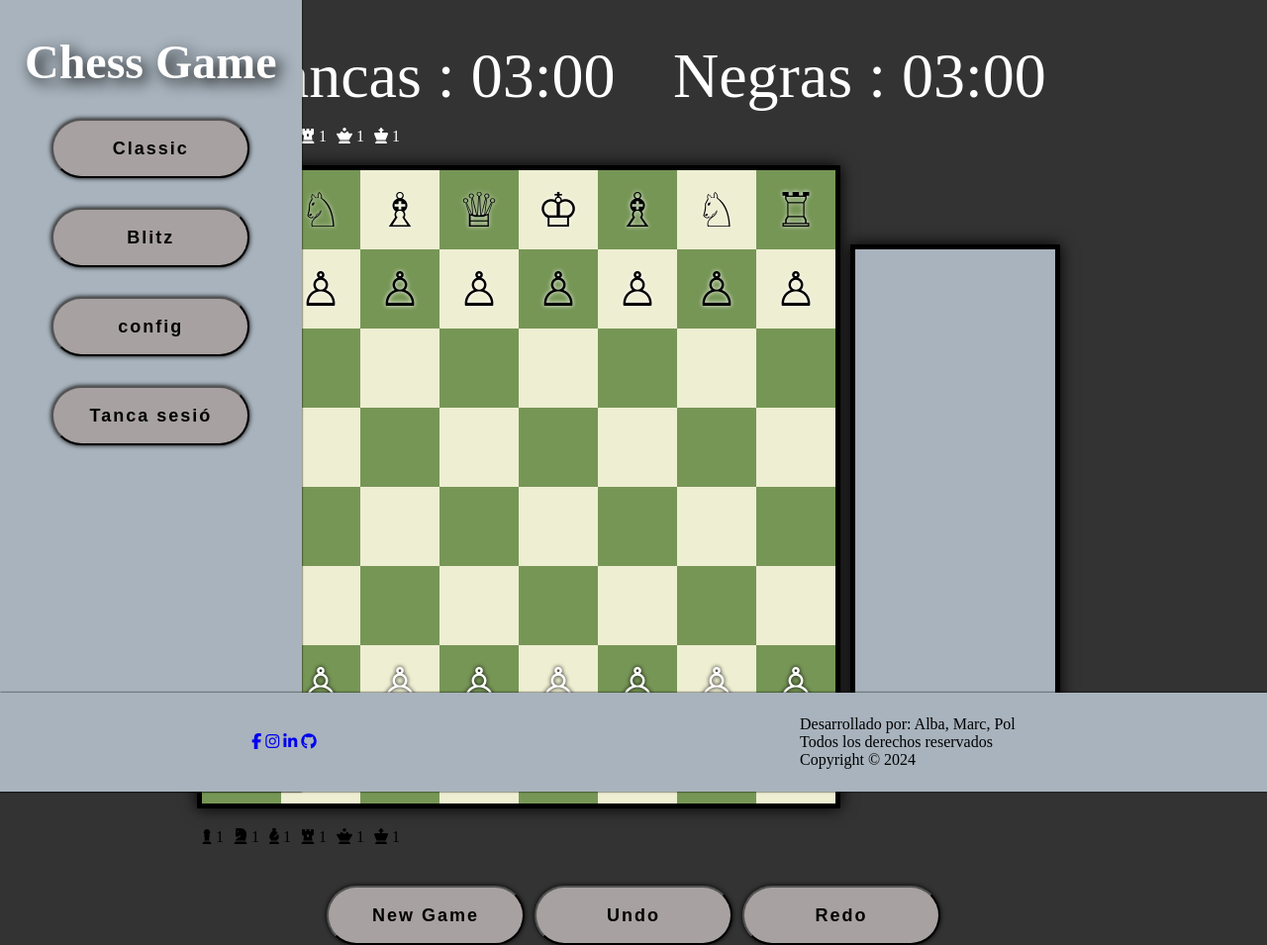
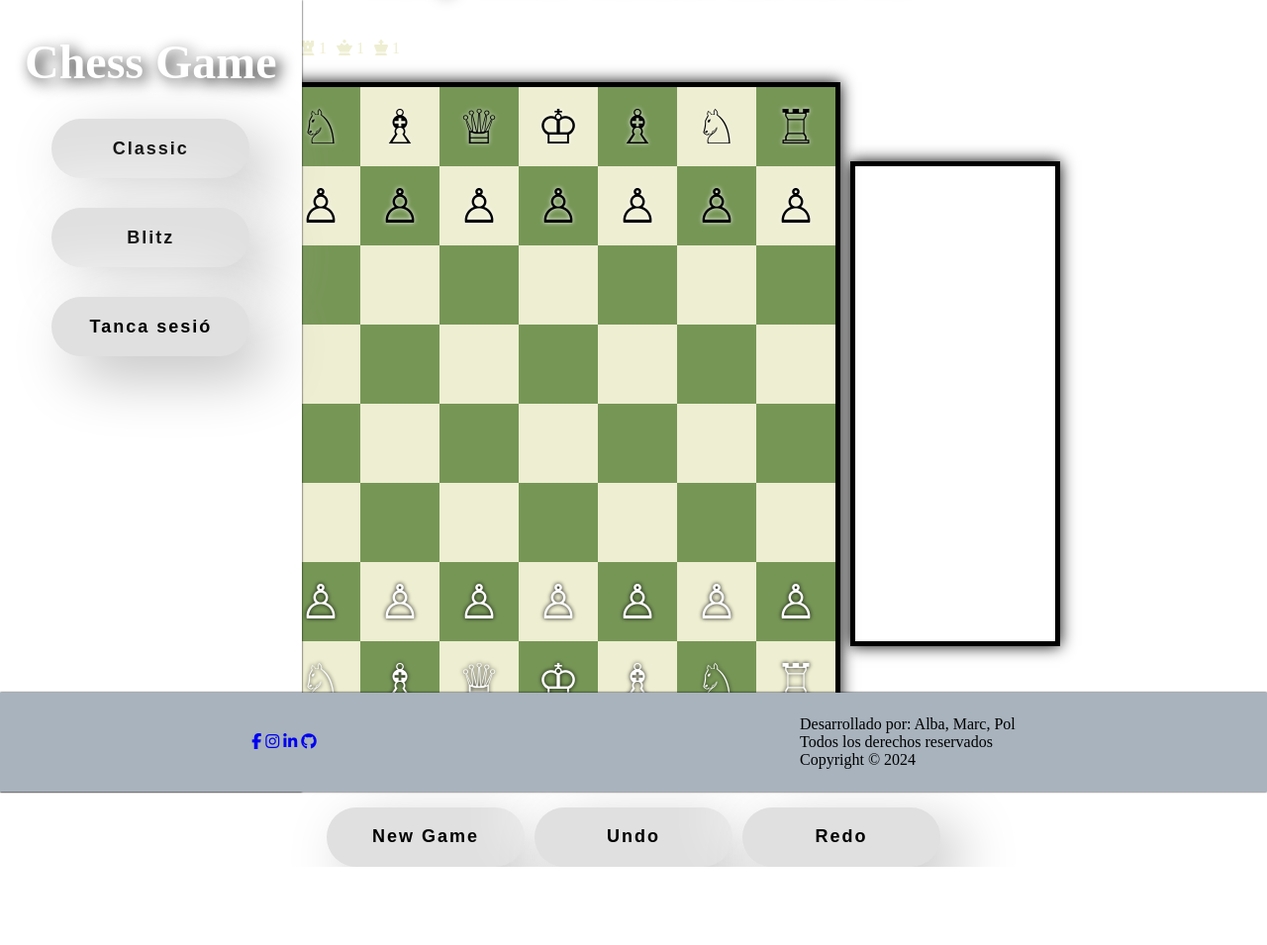
Before and after one commit to mcat37/Escacs_final, a PHP site: page /blitz.php in a window 1280 px wide. Shown: the whole page at 99% size. After the commit the page ends 876 px from the top, so only its background shows below. Run offline with PHP 8.4, Linux system fonts and the light colour scheme; a user stored in the database is signed in.

Commit message:
finalestilblanc

```diff
--- a/css/styles.css
+++ b/css/styles.css
@@ -4,17 +4,19 @@
     box-sizing:border-box;
 }
 body {
-    display: flex;
+    display: grid;
+    place-items: center;
     height: 100vh;
-    background-color: #333;
+    background-color: #ffffff;
     margin: 0;
     align-items: center;
     justify-content: center;
+
 }
 header{
     height: 100vh;
     padding: 25px;
-    background-color: rgb(168, 179, 189);
+    background-color: rgb(255, 255, 255);
     display: flex;
     flex-direction: column;
     align-items: center;
@@ -54,7 +56,7 @@ h1{
 #mainscreen{
 
     display: flex;
-    margin: 5px auto;
+    margin: 10px auto;
 
 }
 #overlay{
@@ -89,7 +91,7 @@ h1{
     display: grid;
     grid-template-columns: repeat(2, 100px);
     grid-template-rows: repeat(1, 480px);
-    background-color: rgb(168, 179, 189);
+    background-color: rgb(255, 255, 255);
     gap: 2px;
     margin: auto 10px;
     border: 5px solid rgb(0, 0, 0);
@@ -230,14 +232,16 @@ button{
     font-weight: bold;
     cursor: pointer;
     border-radius: 40px;
-    background-color: #a8a1a1;
-    color: #000000;
-    box-shadow: 0px 0px 5px #000000;
+    border: none;
+    background: #e0e0e0;
+    box-shadow:  20px 20px 60px #bebebe,
+                 -20px -20px 60px #ffffff;
 }
 button:active{
-    background-color: #a8a1a1;
-    color: black;
-    box-shadow: inset 0px 0px 15px #a8a1a1;
+    border-radius: 50px;
+    background: #769656;
+    box-shadow:  20px 20px 60px #bebebe,
+                 -20px -20px 60px #ffffff;
 }
 
 footer{
@@ -283,7 +287,7 @@ footer{
     gap: 10px;
     margin: 5px;
     font-size: 1rem;
-    color: white;
+    color:#eeeed2;
 }
 .info-bottom .info{
     color: #000;
--- a/history.php
+++ /dev/null
@@ -1 +0,0 @@
-HISTORIAL DE JUGADORS
--- a/player_list.php
+++ /dev/null
@@ -1 +0,0 @@
-AQUÍ VA LA LLISTA DE JUGADORS
--- a/web/blitz.php
+++ b/web/blitz.php
@@ -23,11 +23,11 @@ if(isset($_SESSION['id'])&& isset($_SESSION['nom_public'])):?>
     </div>
     <main>
         <div id="container">
-        <h1 class="display-4 text-center  text-primary">Benvingut <?php echo $_SESSION['nom_public']?></h1>
-            <div id="turn-indicator">Turno: Blancas</div>
+        <h1 class="display-4 text-center  text-primary">Muy bienvenidxs <?php echo $_SESSION['nom_public']?></h1>
+            <!-- <div id="turn-indicator">Turno: Blancas</div> -->
             <div id="countdowns" class="countdowns">
-                <div id="countdown1" class="countdownW">Blancas : 03:00 </div>
-                <div id="countdown2" class="countdownB">Negras : 03:00 </div>
+                <!-- <div id="countdown1" class="countdownW">Blancas : 03:00 </div>
+                <div id="countdown2" class="countdownB">Negras : 03:00 </div> -->
             </div>
             <div class="info-top">
                 <div class="info">
--- a/web/includes/header.php
+++ b/web/includes/header.php
@@ -3,7 +3,7 @@
     <nav id="menu">
             <a href="playS.php"><button id="classic">Classic</button></a>
             <a href="blitz.php"><button id="blitz">Blitz</button></a>
-            <button onclick="on()">config</button>
+
             <a href="logout.php"><button id="logout">Tanca sesió</button></a>
             <!-- <audio src="#" autoplay loop muted></audio>
             <button id="headset" class="muted"></button> -->
--- a/web/play.php
+++ b/web/play.php
@@ -80,8 +80,8 @@
             </div>
         <div id="buttons">
             <button id="new-game">New Game</button>
-            <button id="undo">Undo</button>
-            <button id="redo">Redo</button>
+            <!-- <button id="undo">Undo</button>
+            <button id="redo">Redo</button> -->
         </div>
 </main>
 
```
Also changed, not shown: web/playS.php (+4 -4 lines), web/signup.php (+4 -3 lines).
